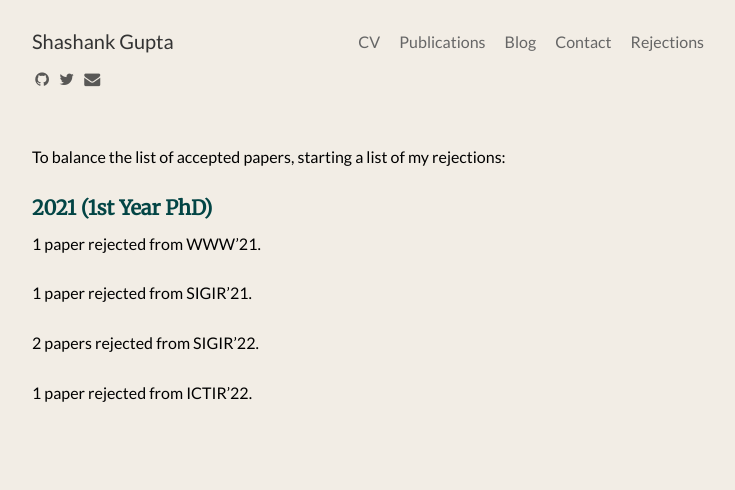
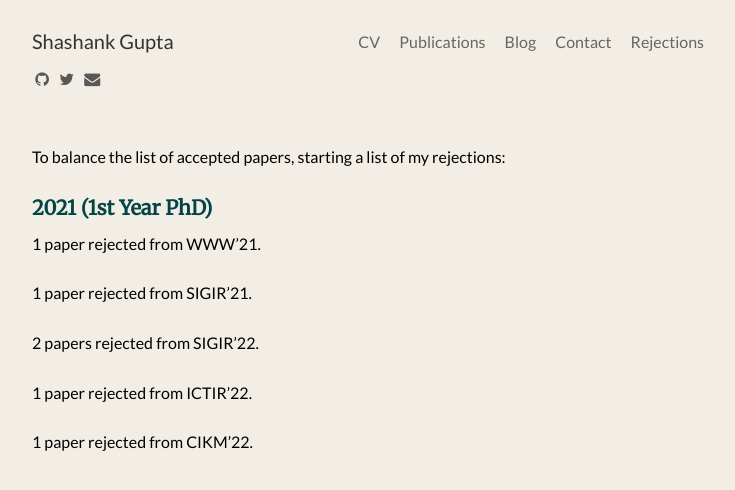
Before and after one commit to shashankg7/shashankg7.github.io, a Jekyll site: the page built from rejections.md, in a window 1280 px wide. Shown: the top 490 px of the page, without its empty margins (272-1007 px from the left). Built offline with Jekyll 4.4.1, drawn with Linux system fonts in a browser that asks for light colours; nearby versions of some CDN libraries.

Commit message:
Update rejections.md

```diff
--- a/rejections.md
+++ b/rejections.md
@@ -15,3 +15,5 @@
 2 papers rejected from SIGIR'22.
 
 1 paper rejected from ICTIR'22.
+
+1 paper rejected from CIKM'22.
```
